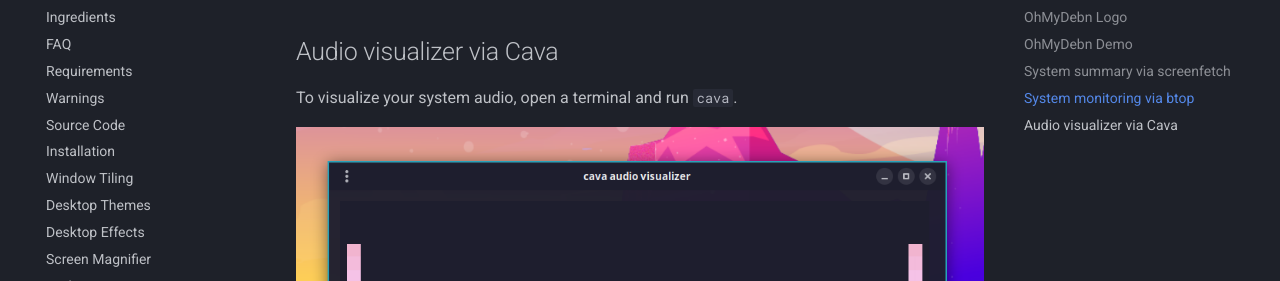
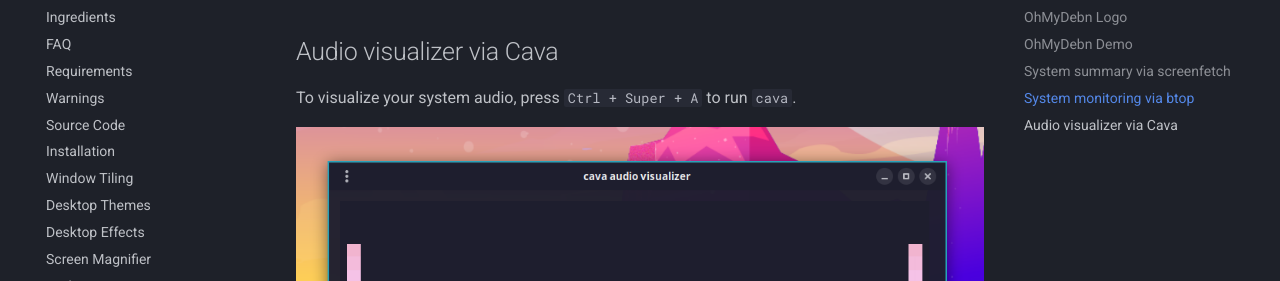
Before and after one commit to dougburks/ohmydebn-docs, an MkDocs documentation site: the page built from docs/applications.md, in a window 1280 px wide and 900 px high, scrolled down 4277 px. Shown: the part 172-453 px from the top of the window. Built offline with MkDocs 1.6.1 and Material for MkDocs 9.7.7, drawn with Linux system fonts in a browser that asks for light colours; comment, search, counter and statistics services are not loaded.

Commit message:
add keybinding for cava

```diff
--- a/docs/applications.md
+++ b/docs/applications.md
@@ -43,6 +43,6 @@ To monitor your system performance, press `Super + T` to launch btop.
 
 ## Audio visualizer via Cava
 
-To visualize your system audio, open a terminal and run `cava`.
+To visualize your system audio, press `Ctrl + Super + A` to run `cava`.
 
 ![OhMyDebn Cava audio visualizer](https://raw.githubusercontent.com/dougburks/ohmydebn-docs/refs/heads/main/images/ohmydebn-cava-audio.png)
```
Also changed, not shown: docs/hotkeys.md (+1 -0 lines).
